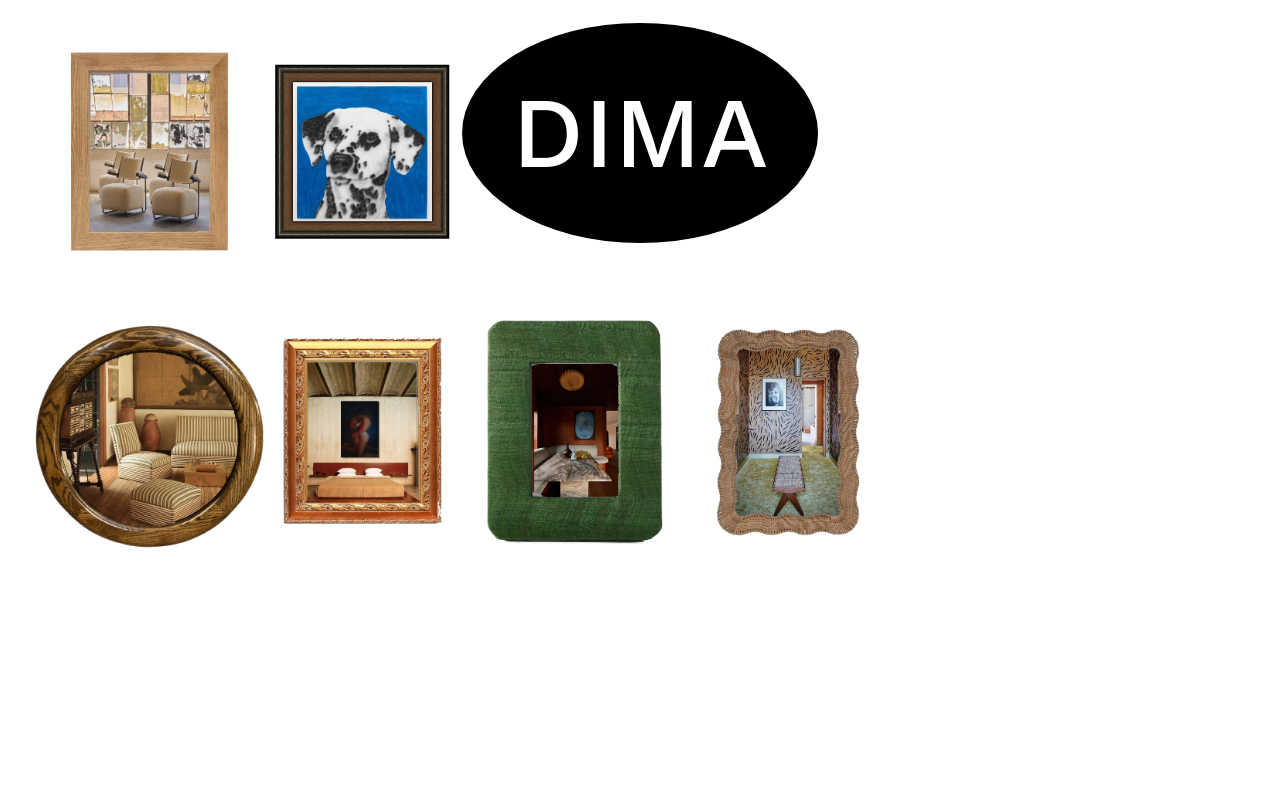
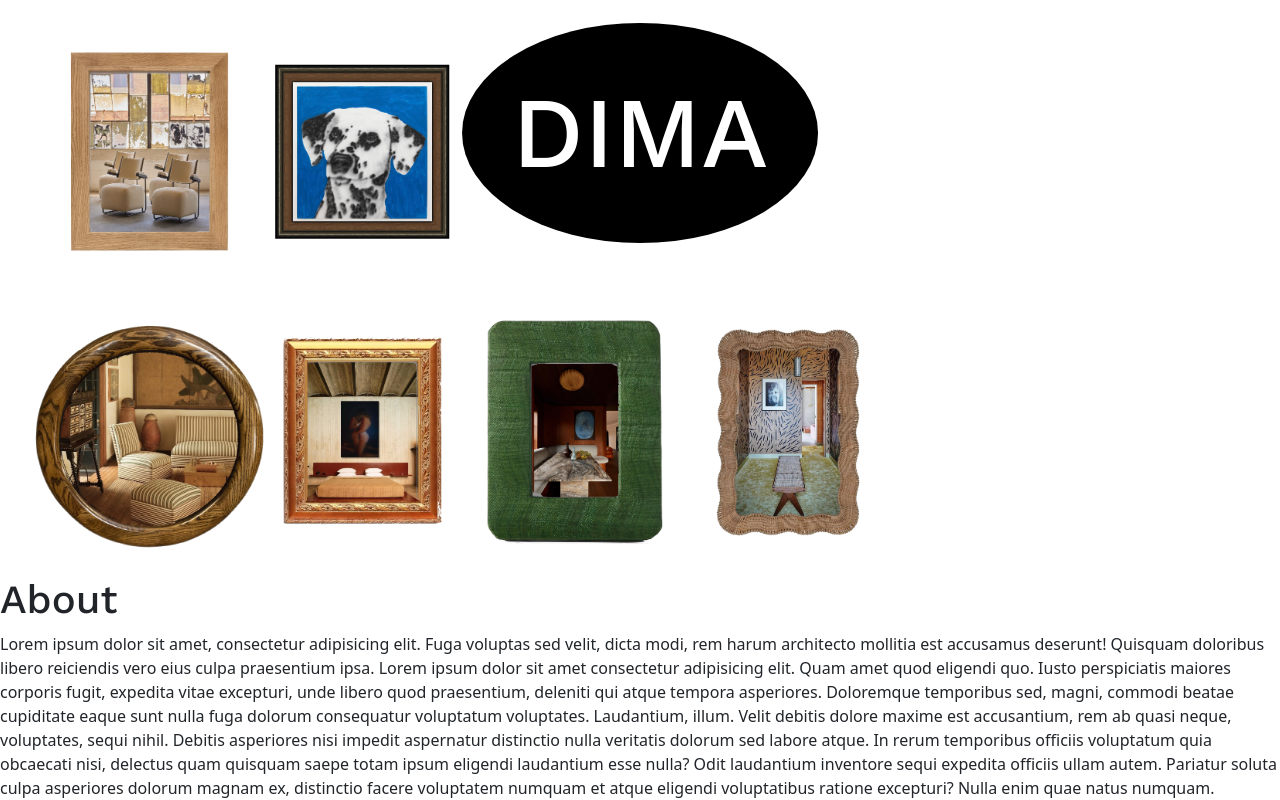
Before and after one commit to ebanchik/dima-studio-v2, a React (Vite) app: page / in a window 1280 px wide. Shown: the part 267-1067 px from the top of the page. Before the commit the page ends 843 px from the top, so only its background shows below. Built offline with nearby package versions, Linux system fonts and the light colour scheme.

Commit message:
add react-router-dom and routes framework

```diff
--- a/package.json
+++ b/package.json
@@ -12,7 +12,8 @@
   "dependencies": {
     "bootstrap": "^5.3.3",
     "react": "^18.2.0",
-    "react-dom": "^18.2.0"
+    "react-dom": "^18.2.0",
+    "react-router-dom": "^6.22.3"
   },
   "devDependencies": {
     "@types/react": "^18.2.64",
--- a/src/About.jsx
+++ b/src/About.jsx
@@ -1,7 +1,11 @@
 export function About() {
   return (
     <main>
-      <h1>Who we are:</h1>
+      <h1>About</h1>
+      <p>Lorem ipsum dolor sit amet, consectetur adipisicing elit. Fuga voluptas sed velit, dicta modi, rem harum architecto mollitia est accusamus deserunt! Quisquam doloribus libero reiciendis vero eius culpa praesentium ipsa. Lorem ipsum dolor sit amet consectetur adipisicing elit. Quam amet quod eligendi quo. Iusto perspiciatis maiores corporis fugit, expedita vitae excepturi, unde libero quod praesentium, deleniti qui atque tempora asperiores.
+      Doloremque temporibus sed, magni, commodi beatae cupiditate eaque sunt nulla fuga dolorum consequatur voluptatum voluptates. Laudantium, illum. Velit debitis dolore maxime est accusantium, rem ab quasi neque, voluptates, sequi nihil.
+      Debitis asperiores nisi impedit aspernatur distinctio nulla veritatis dolorum sed labore atque. In rerum temporibus officiis voluptatum quia obcaecati nisi, delectus quam quisquam saepe totam ipsum eligendi laudantium esse nulla?
+      Odit laudantium inventore sequi expedita officiis ullam autem. Pariatur soluta culpa asperiores dolorum magnam ex, distinctio facere voluptatem numquam et atque eligendi voluptatibus ratione excepturi? Nulla enim quae natus numquam.</p>
     </main>
   )
 }
--- a/src/App.jsx
+++ b/src/App.jsx
@@ -1,14 +1,18 @@
+import { BrowserRouter as Router, Route, Routes } from 'react-router-dom';
 import './App.css'
-import { Header } from './Header'
+// import { Header } from './Header'
 import { Content } from './Content'
 import "./App.css"
 
 function App() {
   return (
-    <div className="app-container">
-      <Header/>
-      <Content/>
-    </div>
+    <Router>
+      <div className="app-container">
+        <Routes>
+          <Route path="/" element={<Content />} />
+        </Routes>
+      </div>
+    </Router>
   )
 }
 
--- a/src/Content.jsx
+++ b/src/Content.jsx
@@ -1,6 +1,6 @@
 // import { About } from './About'
 import { Banner } from './Banner'
-// import { About } from './About'
+import { About } from './About'
 import "./App.css"
 
 
@@ -8,6 +8,7 @@ export function Content() {
   return (
     <div className="content-container">
       <Banner/>
+      <About/>
     </div>
   )
 }
```
Also changed, not shown: 1 other file (tests, documents, lock files or other folders).
